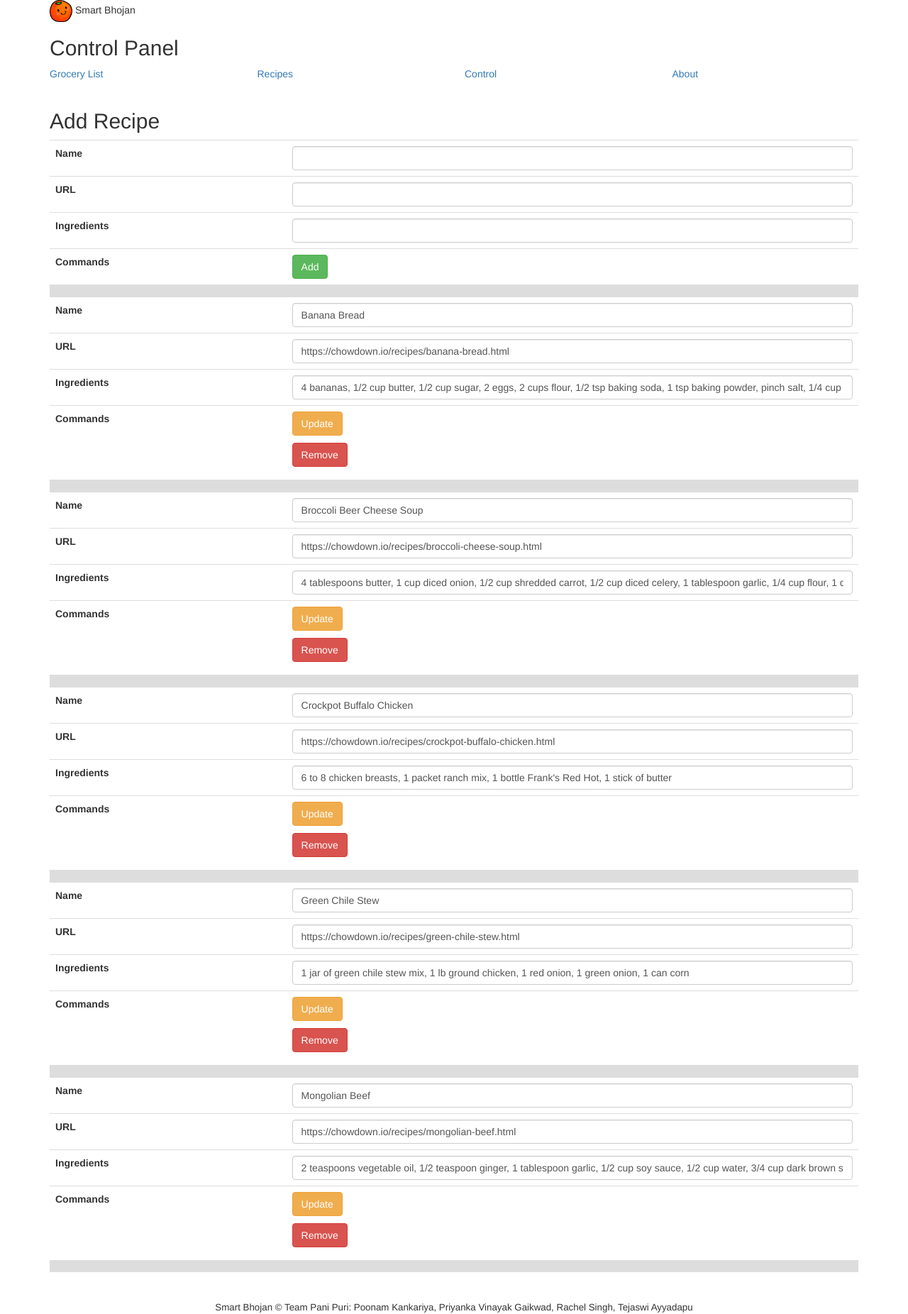
After one commit to rahulyhg/CS5551_Team5_Project, a PHP site: page /control-panel.php in a window 1280 px wide. The commit adds this page. Shown: the whole page at 71% size. Run offline with PHP 8.4, Linux system fonts and the light colour scheme; some libraries are stand-ins or nearby versions.

Commit message:
Added a control panel

```diff
--- a/source/content/backend/backend.php
+++ b/source/content/backend/backend.php
@@ -48,6 +48,12 @@ function LoadRecipeList()
     return ReadJson( $recipePath );
 }
 
+function SaveRecipeList( $newList )
+{
+    global $recipePath;
+    return WriteJson( $recipePath, $newList );
+}
+
 function RemoveFood( $index )
 {
     $list = LoadGroceryList();
@@ -62,10 +68,51 @@ function AddFood( $name )
     SaveGroceryList( $list );
 }
 
+function RemoveRecipe( $index )
+{
+    global $recipePath;
+    $list = LoadRecipeList( $recipePath );
+    $deletedItem = $list[$index];
+    array_splice( $list, $index, 1 );
+    SaveRecipeList( $list );
+    echo( "<p>Removed recipe " . $deletedItem['name'] . "</p>" );
+}
+
+function UpdateRecipes()
+{
+    global $recipePath;
+    $oldlist = LoadRecipeList( $recipePath );
+    $list = $_POST["recipe"];
+
+    foreach ( $list as $key => $recipe )
+    {
+        $list[$key]["ingredients"] = Ingredients_CommasToArray( $list[$key]["ingredients"] );
+    }
+
+    SaveRecipeList( $list );
+    echo( "<p>Saved recipe updates</p>" );
+}
+
+function Ingredients_ArrayToCommas( $ingredients )
+{
+    return implode( ", ", $ingredients );
+}
+
+function Ingredients_CommasToArray( $ingredients )
+{
+    return explode( ",", $ingredients );
+}
+
 if ( isset( $_POST["add-new-food"] ) )
     AddFood( $_POST["new-food-name"] );
 
 if ( isset( $_POST["remove-food-index"] ) )
     RemoveFood( $_POST["remove-food-index"] );
 
+if ( isset( $_POST["remove-recipe"] ) )
+    RemoveRecipe( $_POST["remove-recipe"] );
+
+if ( isset( $_POST["update-recipe"] ) )
+    UpdateRecipes();
+
 ?>
--- a/source/content/layout/header.php
+++ b/source/content/layout/header.php
@@ -26,13 +26,16 @@
         </header>
         <nav>
             <div class="row">
-                <div class="col-md-4">
+                <div class="col-md-3">
                     <a href="grocery.php">Grocery List</a>
                 </div>
-                <div class="col-md-4">
+                <div class="col-md-3">
                     <a href="recipe.php">Recipes</a>
                 </div>
-                <div class="col-md-4">
+                <div class="col-md-3">
+                    <a href="control-panel.php">Control</a>
+                </div>
+                <div class="col-md-3">
                     <a href="about.php">About</a>
                 </div>
             </div>
--- /dev/null
+++ b/source/control-panel.php
@@ -0,0 +1,50 @@
+<?
+$pageName = "Control Panel";                     // Set the page header text here
+include_once( "content/layout/header.php" );
+?>
+
+<?
+$recipeList = LoadRecipeList();
+?>
+
+<!-- WEBPAGE CODE GOES HERE -->
+
+<h2>Add Recipe</h2>
+
+<form method="post">
+    <table class="table">
+
+            <tr><th>Name</th><td><input type="text" name="recipe[<?= sizeof($recipeList) ?>][name]" class="form-control"></td></tr>
+            <tr><th>URL</th><td><input type="text" name="recipe[<?= sizeof($recipeList) ?>][url]" class="form-control"></td></tr>
+            <tr><th>Ingredients</th><td><input type="text" name="recipe[<?= sizeof($recipeList) ?>][ingredients]" class="form-control"></td></tr>
+            <tr><th>Commands</th><td><button type="submit" name="update-recipe" class="btn btn-success">Add</button></td></tr>
+            <tr><td colspan="2" style="background:#ddd;"></td></tr>
+
+
+        <? foreach ( $recipeList as $index => $recipe ) { ?>
+            <tr><th>Name</th><td><input type="text" name="recipe[<?=$index?>][name]" value="<?=$recipe['name']?>" class="form-control"></td></tr>
+            <tr><th>URL</th><td><input type="text" name="recipe[<?=$index?>][url]" value="<?=$recipe['url']?>" class="form-control"></td> </tr>
+            <tr><th>Ingredients</th><td><input type="text" name="recipe[<?=$index?>][ingredients]" class="form-control" value="<?= Ingredients_ArrayToCommas( $recipe['ingredients'] ); ?>"></td></tr>
+            <tr><th>Commands</th>
+            <td>
+                <p><button type="submit" class="btn btn-warning" name="update-recipe" value="<?=$index?>">Update</button></p>
+                <p><button type="submit" class="btn btn-danger" name="remove-recipe" value="<?=$index?>">Remove</button></p>
+            </td></tr>
+            <tr><td colspan="2" style="background:#ddd;"></td></tr>
+        <? } ?>
+
+
+    </table>
+</form>
+
+
+
+
+<pre style="display:none;">
+<? print_r( $_POST ); ?>
+</pre>
+
+
+<?
+include_once( "content/layout/footer.php" );
+?>
```
